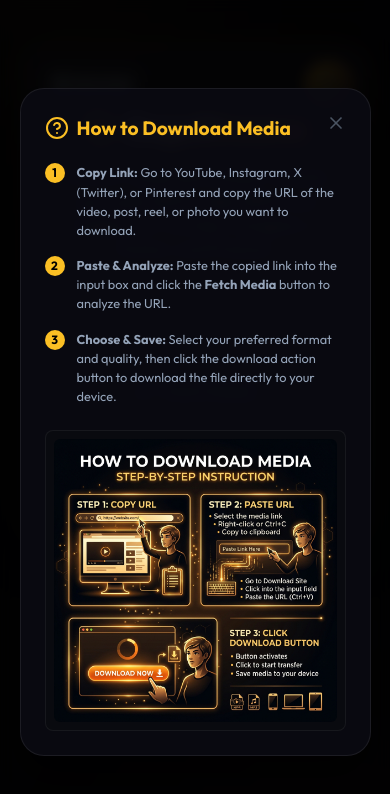
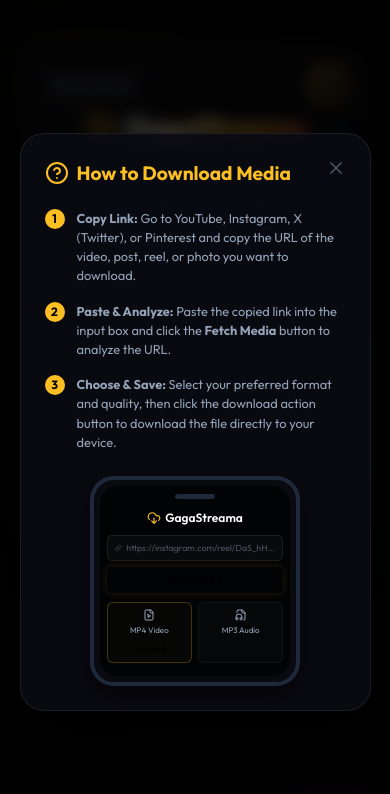
Before and after one commit to gagatech-57/url_download, a React (Vite) app: page / in a window 390 px wide. Both pictures are taken after a click on the button "How to Use". Shown: the top 794 px of the page. Built offline with nearby package versions, Linux system fonts and the light colour scheme.

Commit message:
remove AI tutorial image, replace with HTML/CSS responsive mockup, and restore server proxy streaming for GagaStreama_ prefix support

```diff
--- a/src/App.jsx
+++ b/src/App.jsx
@@ -1,5 +1,5 @@
 import React, { useState, useEffect } from 'react';
-import { DownloadCloud, History, Settings as SettingsIcon, LogOut, X, User, ShieldAlert, ArrowRight, HelpCircle } from 'lucide-react';
+import { DownloadCloud, History, Settings as SettingsIcon, LogOut, X, User, ShieldAlert, ArrowRight, HelpCircle, FileVideo, FileAudio, Link as LinkIcon } from 'lucide-react';
 import PremiumBackground from './components/PremiumBackground';
 import Downloader from './components/Downloader';
 import HistoryList from './components/HistoryList';
@@ -314,13 +314,39 @@
                 </div>
               </div>
 
-              {/* Infographic Guide Image */}
-              <div style={{ width: '100%', borderRadius: '8px', overflow: 'hidden', border: '1px solid rgba(255,255,255,0.06)', background: '#090a0f', padding: '0.5rem' }}>
-                <img
-                  src="/tutorial.png"
-                  alt="Download Tutorial Infographic"
-                  style={{ width: '100%', height: 'auto', borderRadius: '6px', display: 'block', objectFit: 'cover' }}
-                />
+              {/* Infographic Guide Mockup */}
+              <div className="tutorial-mockup-wrapper">
+                <div className="phone-frame">
+                  <div className="phone-screen">
+                    <div className="phone-header">
+                      <div className="phone-camera"></div>
+                    </div>
+
+                    <div className="mock-app-logo">
+                      <DownloadCloud size={14} style={{ color: 'var(--primary)' }} />
+                      <span>GagaStreama</span>
+                    </div>
+
+                    <div className="mock-search-input">
+                      <LinkIcon size={8} />
+                      <span>https://instagram.com/reel/DaS_hH...</span>
+                    </div>
+
+                    <div className="mock-btn-fetch">Fetch Media</div>
+
+                    <div className="mock-option-grid">
+                      <div className="mock-card active">
+                        <FileVideo size={12} />
+                        <span>MP4 Video</span>
+                        <div className="mock-download-badge">Download</div>
+                      </div>
+                      <div className="mock-card">
+                        <FileAudio size={12} />
+                        <span>MP3 Audio</span>
+                      </div>
+                    </div>
+                  </div>
+                </div>
               </div>
             </div>
           </div>
--- a/src/index.css
+++ b/src/index.css
@@ -1427,3 +1427,134 @@
     font-size: 0.75rem !important;
   }
 }
+
+/* Dynamic Phone Mockup Tutorial Styles */
+.tutorial-mockup-wrapper {
+  display: flex;
+  justify-content: center;
+  align-items: center;
+  margin-top: 1.5rem;
+  width: 100%;
+}
+
+.phone-frame {
+  width: 250px;
+  height: 250px;
+  background: #090a0f;
+  border: 4px solid #1e293b;
+  border-radius: 24px;
+  padding: 0.4rem;
+  box-shadow: 0 10px 25px rgba(0, 0, 0, 0.5);
+  position: relative;
+  overflow: hidden;
+}
+
+.phone-screen {
+  width: 100%;
+  height: 100%;
+  background: #020305;
+  border-radius: 18px;
+  padding: 0.75rem 0.6rem;
+  display: flex;
+  flex-direction: column;
+  gap: 0.5rem;
+  font-family: var(--font-primary);
+}
+
+.phone-header {
+  display: flex;
+  justify-content: center;
+  width: 100%;
+  height: 8px;
+  position: relative;
+}
+
+.phone-camera {
+  width: 40px;
+  height: 5px;
+  background: #1e293b;
+  border-radius: 3px;
+}
+
+.mock-app-logo {
+  display: flex;
+  align-items: center;
+  justify-content: center;
+  gap: 0.25rem;
+  font-weight: 600;
+  font-size: 0.75rem;
+  color: #fff;
+  margin-bottom: 0.1rem;
+}
+
+.mock-search-input {
+  background: rgba(255, 255, 255, 0.03);
+  border: 1px solid rgba(255, 255, 255, 0.08);
+  border-radius: 5px;
+  padding: 0.35rem 0.45rem;
+  display: flex;
+  align-items: center;
+  gap: 0.3rem;
+  color: var(--text-muted);
+  font-size: 0.55rem;
+  overflow: hidden;
+  text-overflow: ellipsis;
+  white-space: nowrap;
+}
+
+.mock-btn-fetch {
+  background: linear-gradient(135deg, var(--primary) 0%, var(--primary-hover) 100%);
+  color: #000;
+  font-size: 0.6rem;
+  font-weight: 600;
+  text-align: center;
+  padding: 0.35rem 0;
+  border-radius: 5px;
+  box-shadow: 0 0 8px rgba(251, 191, 36, 0.15);
+}
+
+.mock-option-grid {
+  display: flex;
+  gap: 0.4rem;
+  margin-top: 0.15rem;
+}
+
+.mock-card {
+  flex: 1;
+  background: rgba(255, 255, 255, 0.02);
+  border: 1px solid rgba(255, 255, 255, 0.05);
+  border-radius: 6px;
+  padding: 0.4rem 0.25rem;
+  display: flex;
+  flex-direction: column;
+  align-items: center;
+  gap: 0.2rem;
+  color: var(--text-secondary);
+  font-size: 0.5rem;
+}
+
+.mock-card.active {
+  border-color: rgba(251, 191, 36, 0.25);
+  background: rgba(251, 191, 36, 0.02);
+}
+
+.mock-download-badge {
+  background: linear-gradient(135deg, var(--primary) 0%, var(--primary-hover) 100%);
+  color: #000;
+  font-weight: bold;
+  font-size: 0.45rem;
+  padding: 0.1rem 0.3rem;
+  border-radius: 3px;
+  margin-top: 0.15rem;
+}
+
+@media (max-width: 480px) {
+  .phone-frame {
+    width: 210px;
+    height: 210px;
+  }
+  .phone-screen {
+    padding: 0.5rem 0.4rem;
+    gap: 0.4rem;
+  }
+}
```
Also changed, not shown: api/index.js (+39 -3 lines), server.js (+46 -3 lines), public/tutorial.png (deleted).
